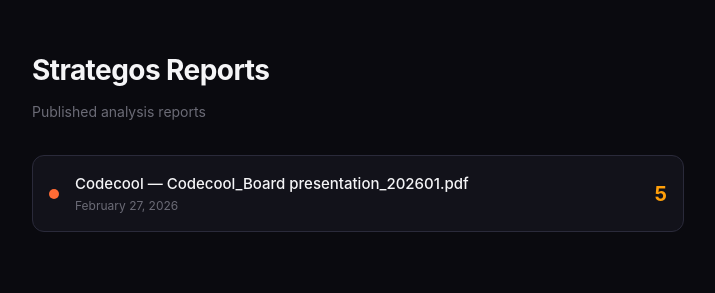
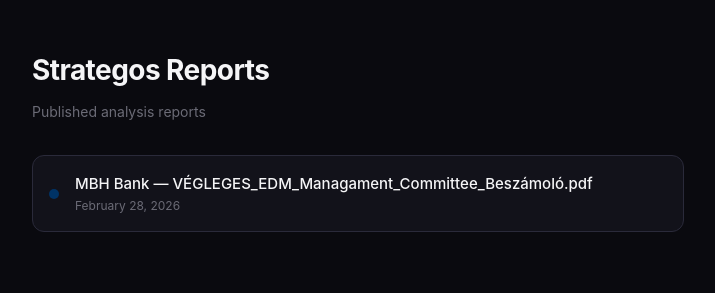
Before and after one commit to salamonimre/HTML, a plain HTML site: page index.html in a window 1280 px wide. Shown: the whole page, without its empty margins (282-997 px from the left). Drawn offline with Linux system fonts and the light colour scheme.

Commit message:
Update reports index

```diff
--- a/index.html
+++ b/index.html
@@ -65,13 +65,13 @@
   <ul class="report-list">
 
     <li>
-      <a class="report-item" href="codecool/codecool_board-presentation_202601/index.html">
-        <span class="company-dot" style="background: #FF6B35"></span>
+      <a class="report-item" href="mbh-bank/vgleges_edm_managament_committee_beszmol/index.html">
+        <span class="company-dot" style="background: #003366"></span>
         <div class="report-info">
-          <div class="report-name">Codecool — Codecool_Board presentation_202601.pdf</div>
-          <div class="report-meta">February 27, 2026</div>
+          <div class="report-name">MBH Bank — VÉGLEGES_EDM_Managament_Committee_Beszámoló.pdf</div>
+          <div class="report-meta">February 28, 2026</div>
         </div>
-        <span class="score" style="color: #FF9F0A">5</span>
+
       </a>
     </li>
   </ul>
```
